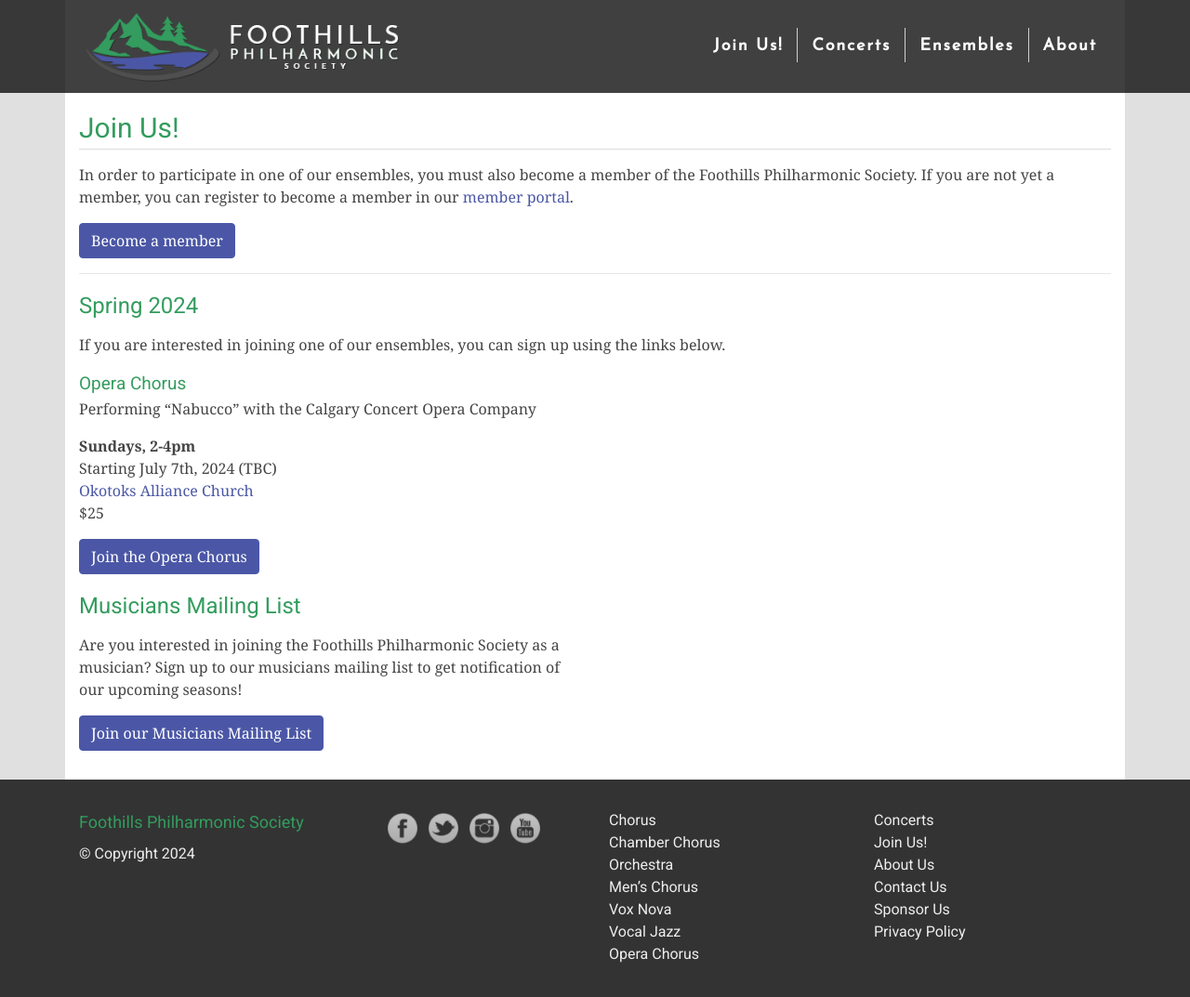
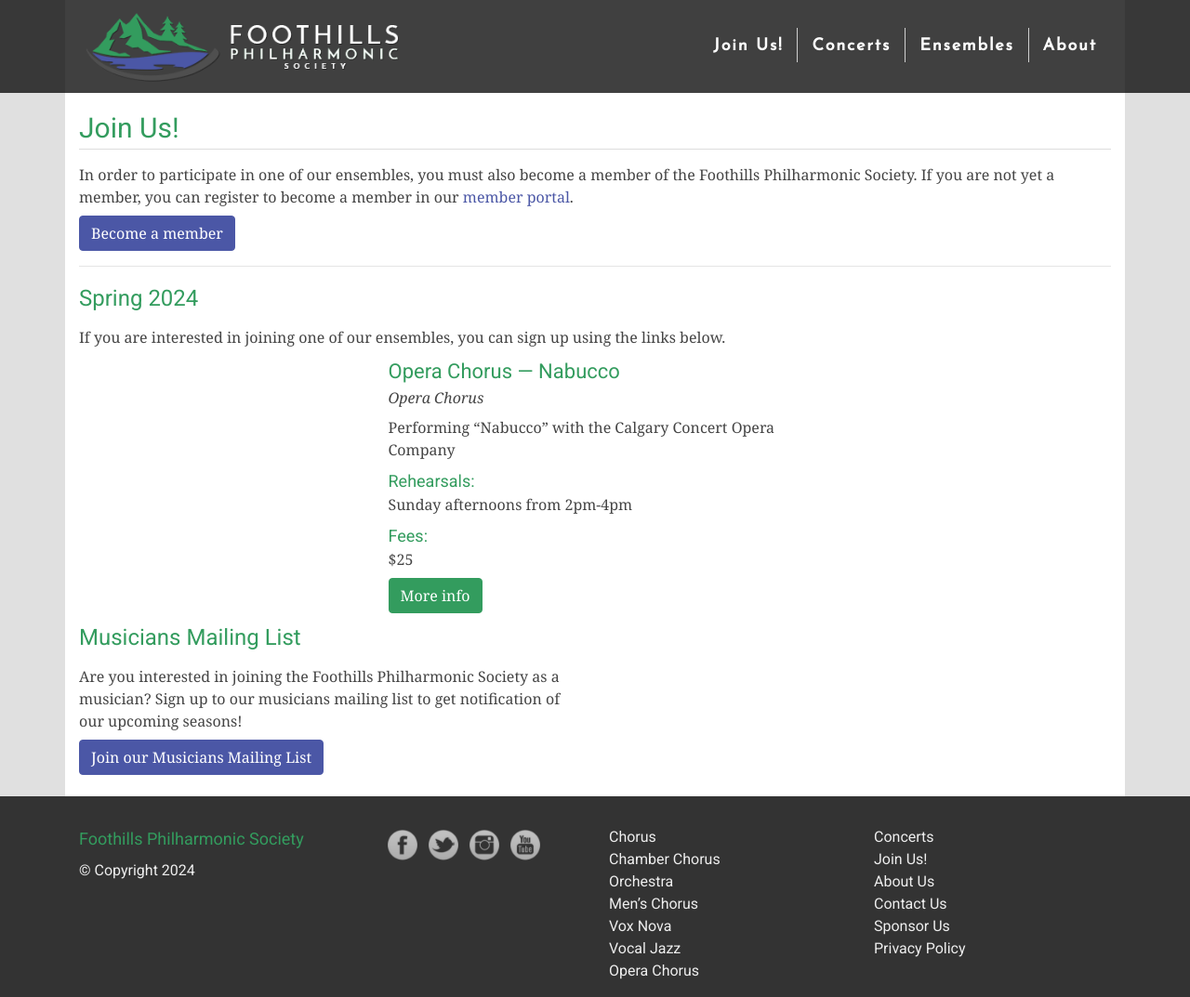
Before and after one commit to percyhanna/fps, a Jekyll site: the page built from join.html, in a window 1280 px wide and 1073 px high. Shown: the whole window at 93% size. Built offline with Jekyll 4.4.1, drawn with Linux system fonts in a browser that asks for light colours; nearby versions of some CDN libraries; Markdown is read by kramdown in place of the engine named in the settings.

Commit message:
Use data for join us page

```diff
--- /dev/null
+++ b/_includes/season-info.html
@@ -0,0 +1,25 @@
+<div class="col-12 col-lg-5 col-md-6">
+  <h3 class="tight">
+    <a href="/join/{{ include.slug }}">{{ include.season.name }}</a>
+  </h3>
+
+  <p>
+    <em>{{ include.season.group }}</em>
+  </p>
+
+  <p>{{ include.season.subtitle }}</p>
+
+  <h6 class="tight">Rehearsals:</h6>
+  <p>{{ include.season.rehearsals }}</p>
+
+  <h6 class="tight">Fees:</h6>
+  <p>
+    ${{ include.season.price }} {%- if include.season.early_bird %}, early bird
+    rate: ${{ include.season.early_bird }} (before {{
+    include.season.early_bird_deadline | date: "%b %d, %Y" }}) {% endif %}
+  </p>
+
+  <p>
+    <a class="btn btn-secondary" href="/join/{{ include.slug }}">More info</a>
+  </p>
+</div>
--- a/concerts/2024/a-new-day.html
+++ b/concerts/2024/a-new-day.html
@@ -1,8 +1,10 @@
 ---
 layout: default
 title: A New Day - A Season of Beginnings and First Steps
-description: The Foothills Philharmonic Junior Singers proudly present their first
+description:
+  The Foothills Philharmonic Junior Singers proudly present their first
   standalone concert!
 image: "/images/concerts/2024/a-new-day/banner.jpg"
 ---
+
 {% include concert-details.html concert=site.data.concerts.a-new-day %}
--- a/css/new-design.css
+++ b/css/new-design.css
@@ -10,6 +10,10 @@
   font-weight: 300;
   font-style: normal;
   color: #444444;
+}
+
+p {
+  margin-bottom: 0.5em;
 }
 
 h1,
@@ -596,6 +600,11 @@
   border-color: #4b57a6;
 }
 
+.btn-secondary {
+  background-color: #339c5e;
+  border-color: #339c5e;
+}
+
 .nav-photo {
   margin: -15px;
   margin-bottom: 0.5rem;
--- a/join.html
+++ b/join.html
@@ -21,8 +21,9 @@
         class="btn btn-primary"
         href="http://members.footphil.com/join-us"
         target="_blank"
-        >Become a member</a
       >
+        Become a member
+      </a>
     </p>
 
     <hr />
@@ -34,155 +35,10 @@
       using the links below.
     </p>
 
-    <div class="row">
-      <div class="col-12 col-md-6">
-        <h5 class="tight">Opera Chorus</h5>
-        <p>Performing “Nabucco” with the Calgary Concert Opera Company</p>
-        <p>
-          <strong>Sundays, 2-4pm</strong><br />
-          Starting July 7th, 2024 (TBC)<br />
-          <a
-            href="https://www.google.ca/maps/place/Okotoks+Alliance+Church/@50.7508584,-113.9767135,15z/data=!4m5!3m4!1s0x0:0x879787dbcf97e8d!8m2!3d50.7508584!4d-113.9767135"
-            target="_blank"
-            >Okotoks Alliance Church</a
-          ><br />
-          $25
-        </p>
-
-        <p>
-          <a
-            class="btn btn-primary"
-            href="https://footphil.wildapricot.org/event-5577942/Registration"
-            target="_blank"
-            >Join the Opera Chorus</a
-          >
-        </p>
-      </div>
-
-      <!--       <div class="col-12 col-md-6 col-lg-4">
-        <h5>Chorus</h5>
-        <p>
-          <strong>Tuesdays, 7:30-9:30pm</strong><br />
-          Starting January 9th, 2024<br />
-          <a
-            href="https://www.google.ca/maps/place/Okotoks+Alliance+Church/@50.7508584,-113.9767135,15z/data=!4m5!3m4!1s0x0:0x879787dbcf97e8d!8m2!3d50.7508584!4d-113.9767135"
-            target="_blank"
-            >Okotoks Alliance Church</a
-          ><br />
-          $100/season
-        </p>
-
-        <p>
-          <a
-            class="btn btn-primary"
-            href="https://footphil.wildapricot.org/event-5538393/Registration"
-            target="_blank"
-            >Join the Chorus</a
-          >
-        </p>
-      </div>
-
-      <div class="col-12 col-md-6 col-lg-4">
-        <h5>Chamber Chorus</h5>
-        <p>
-          <strong>Tuesdays, 9:30-11pm</strong><br />
-          Starting January 9th, 2024<br />
-          <a
-            href="https://www.google.ca/maps/place/Okotoks+Alliance+Church/@50.7508584,-113.9767135,15z/data=!4m5!3m4!1s0x0:0x879787dbcf97e8d!8m2!3d50.7508584!4d-113.9767135"
-            target="_blank"
-            >Okotoks Alliance Church</a
-          ><br />
-          $100/season
-        </p>
-
-        <p>
-          <a
-            class="btn btn-primary"
-            href="https://footphil.wildapricot.org/event-5538395/Registration"
-            target="_blank"
-            >Join the Chamber Chorus</a
-          >
-        </p>
-      </div>
-
-      <div class="col-12 col-md-6 col-lg-4">
-        <h5>Men’s Chorus</h5>
-        <p>
-          <strong>Mondays, 7:30-9:30pm</strong><br />
-          Starting January 8th, 2024<br />
-          <a
-            href="https://www.google.ca/maps/place/Okotoks+Alliance+Church/@50.7508584,-113.9767135,15z/data=!4m5!3m4!1s0x0:0x879787dbcf97e8d!8m2!3d50.7508584!4d-113.9767135"
-            target="_blank"
-            >Okotoks Alliance Church</a
-          ><br />
-          $100/season
-        </p>
-
-        <p>
-          <a
-            class="btn btn-primary"
-            href="https://footphil.wildapricot.org/event-5538399/Registration"
-            target="_blank"
-            >Join the Men’s Chorus</a
-          >
-        </p>
-      </div>
-
-      <div class="col-12 col-md-6 col-lg-4">
-        <h5>Orchestra</h5>
-        <p>
-          <strong>Wednesdays, 7:30-9:30pm</strong><br />
-          Starting January 10th, 2024<br />
-          <a
-            href="https://www.google.ca/maps/place/Okotoks+Alliance+Church/@50.7508584,-113.9767135,15z/data=!4m5!3m4!1s0x0:0x879787dbcf97e8d!8m2!3d50.7508584!4d-113.9767135"
-            target="_blank"
-            >Okotoks Alliance Church</a
-          ><br />
-          $60/season
-        </p>
-
-        <p>
-          <a
-            class="btn btn-primary"
-            href="https://footphil.wildapricot.org/event-5538398/Registration"
-            target="_blank"
-            >Join the Orchestra</a
-          >
-        </p>
-      </div>
-
-      <div class="col-12 col-md-6 col-lg-4">
-        <h5>Junior Singers</h5>
-        <p>
-          <strong>Thursday evenings</strong><br />
-          Starting January 18th, 2024
-        </p>
-
-        <p>
-          <a class="btn btn-primary" href="/join/junior-singers"
-            >Join the Junior Singers</a
-          >
-        </p>
-      </div>
-
-      <div class="col-12 col-md-6 col-lg-4">
-        <h5>Vocal Jazz</h5>
-        <p>
-          <strong>Thursdays, 7:30-9:30pm</strong><br />
-          Starting January 11th, 2024<br /><br />
-          $100/season
-        </p>
-
-        <p>
-          <a
-            class="btn btn-primary"
-            href="https://footphil.wildapricot.org/event-5538400/Registration"
-            target="_blank"
-            >Join the Vocal Jazz</a
-          >
-        </p>
-      </div>
-    </div> -->
+    <div class="row justify-content-around">
+      {% for season in site.data.seasons %} {% assign season_slug = season[0] %}
+      {% assign season_info = season[1] %} {% include season-info.html
+      season=season_info slug=season_slug %} {% endfor %}
     </div>
   </div>
 
```
Also changed, not shown: other parts of join.html (+2 -2 lines), _data/seasons.yml (added, +20 -0 lines), _includes/season-details.html (added, +55 -0 lines), join/opera-chorus-2024.html (added, +7 -0 lines).
